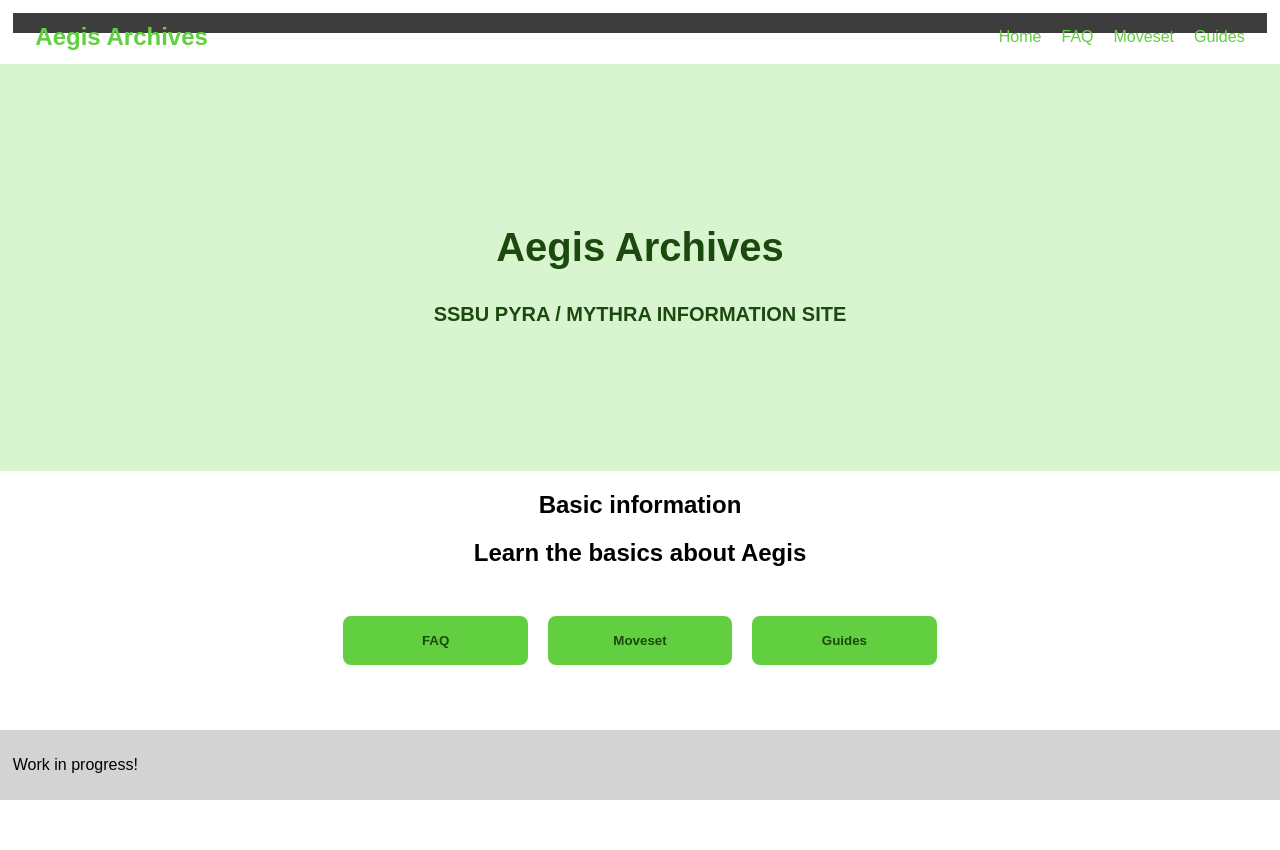
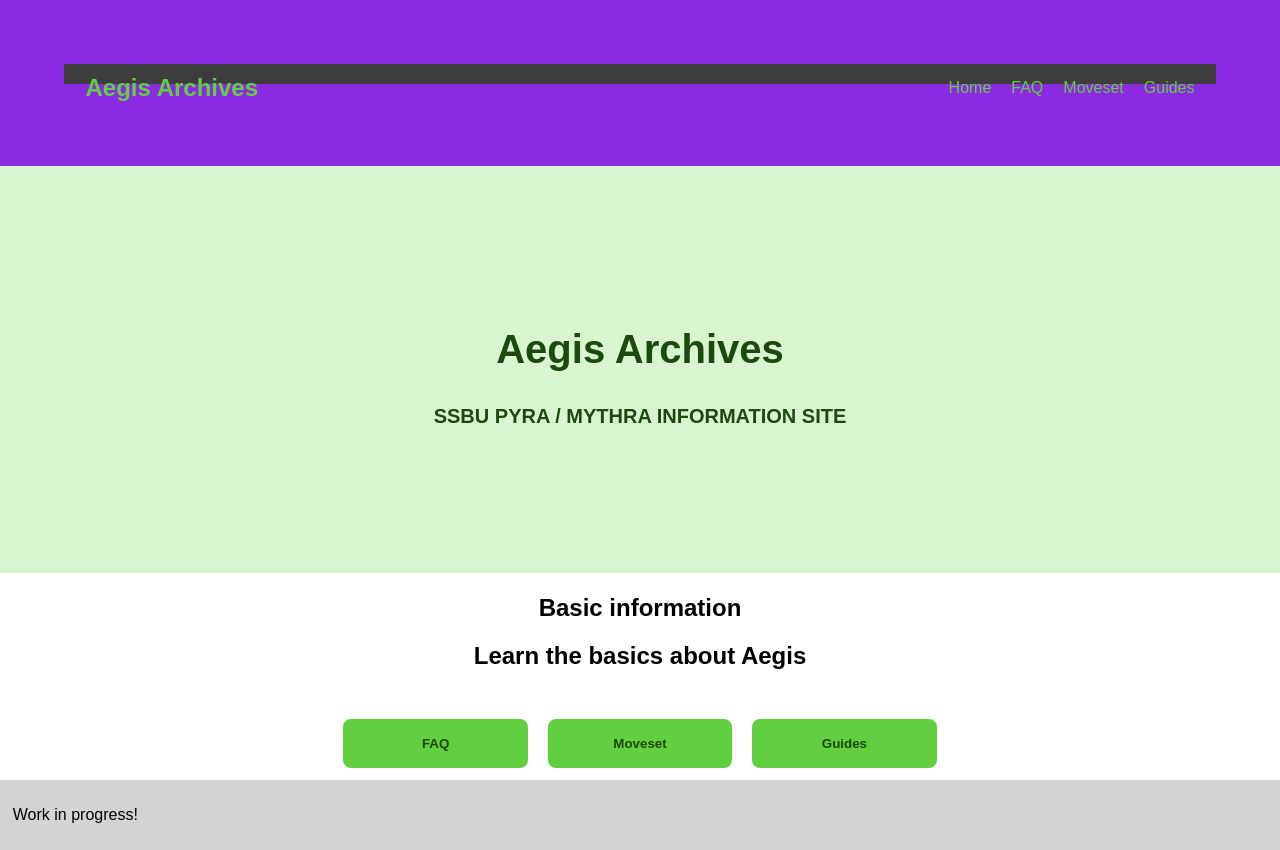
Before and after one commit to Doze-Zoze/aegis-archives, a plain HTML site: page index.html in a window 1280 px wide. Before the commit the page ends 800 px from the top, so only its background shows below. Drawn offline with nearby package versions, Linux system fonts and the light colour scheme; files whose address does not match are found by name.

Commit message:
Update design.css

```diff
--- a/design.css
+++ b/design.css
@@ -31,7 +31,8 @@ h2{
 
 /* Flexible layout for navbar and footer*/
 #nav-placeholder{
-	padding: 1%;
+	padding: 5%;
+	background-color: blueviolet;
 }
 .nav-placeholder{
 	flex-shrink: 0;
```
